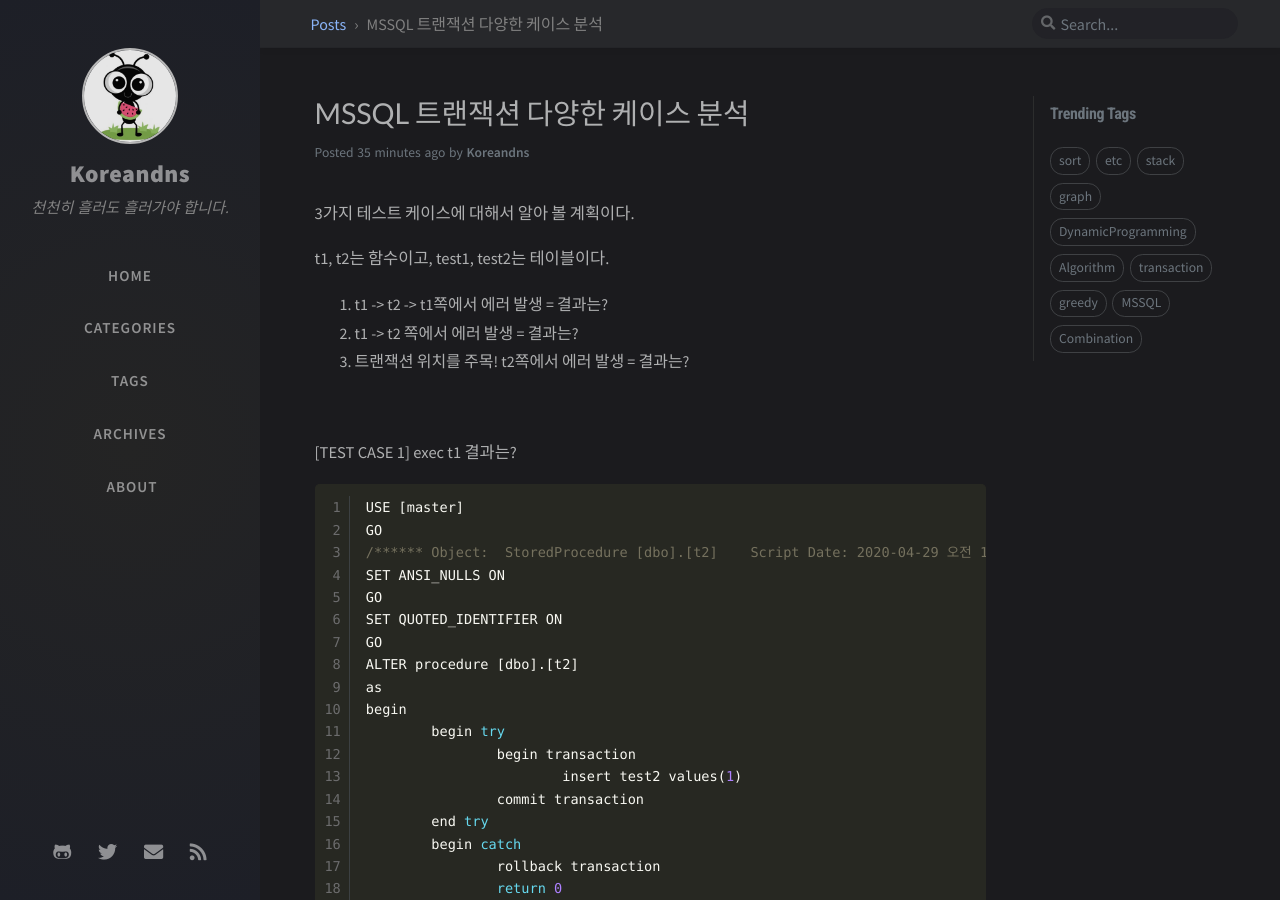
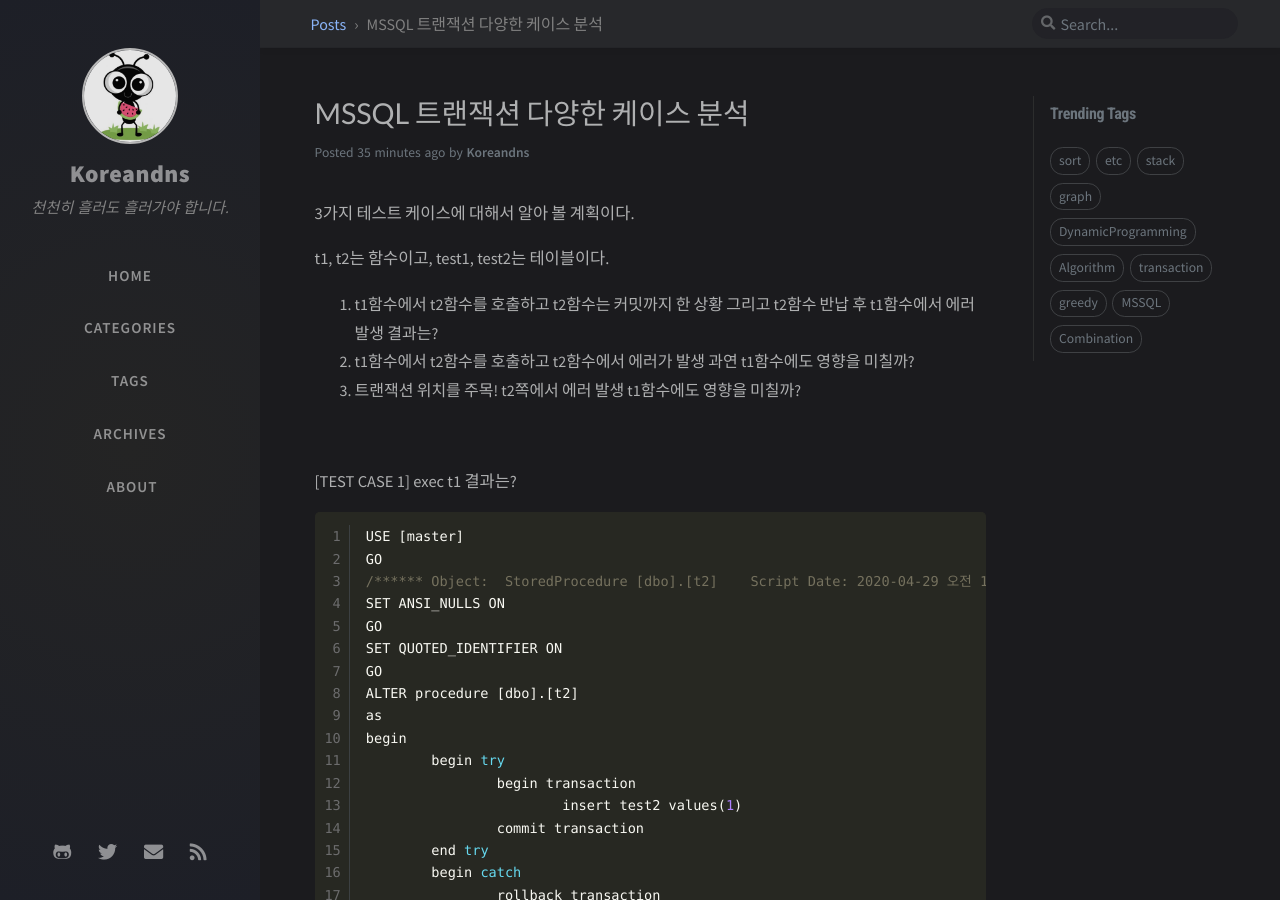
Before and after one commit to KoreanDNS/koreandns.github.io, a Jekyll site: the page built from _posts/mssql/2020-04-29-mssql-transaction.md, in a window 1280 px wide and 900 px high. Built offline with Jekyll 4.4.1, drawn with Linux system fonts in a browser that asks for light colours; nearby versions of some CDN libraries; comment, search, counter and statistics services are not loaded.

Commit message:
no message

```diff
--- a/_posts/mssql/2020-04-29-mssql-transaction.md
+++ b/_posts/mssql/2020-04-29-mssql-transaction.md
@@ -12,9 +12,9 @@ tags: [MSSQL, transaction]
 
 t1, t2는 함수이고, test1, test2는 테이블이다.
 
-1. t1 -> t2 -> t1쪽에서 에러 발생 = 결과는?
-2. t1 -> t2 쪽에서 에러 발생 = 결과는?
-3. 트랜잭션 위치를 주목! t2쪽에서 에러 발생 = 결과는?
+1. t1함수에서 t2함수를 호출하고 t2함수는 커밋까지 한 상황 그리고 t2함수 반납 후 t1함수에서 에러 발생 결과는?
+2. t1함수에서 t2함수를 호출하고 t2함수에서 에러가 발생 과연 t1함수에도 영향을 미칠까?
+3. 트랜잭션 위치를 주목! t2쪽에서 에러 발생 t1함수에도 영향을 미칠까?
 
 <br>
 
```
